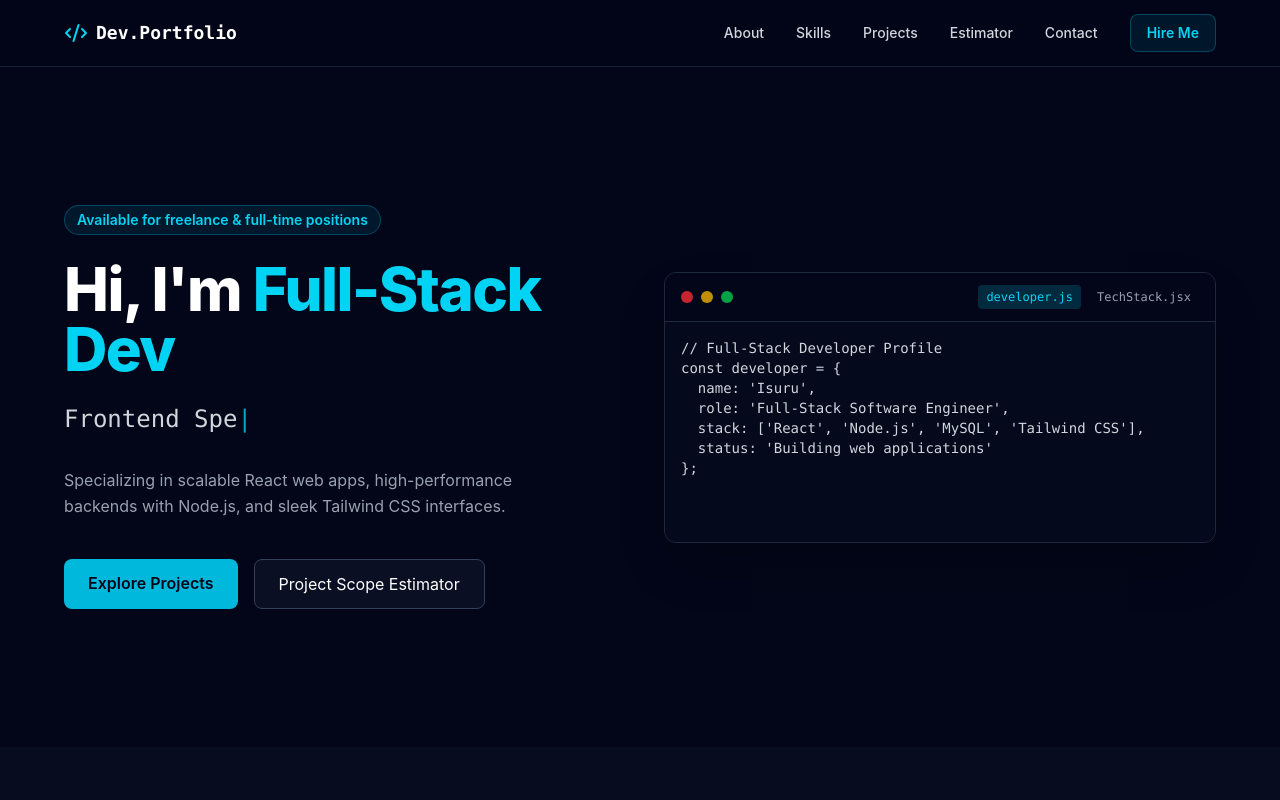
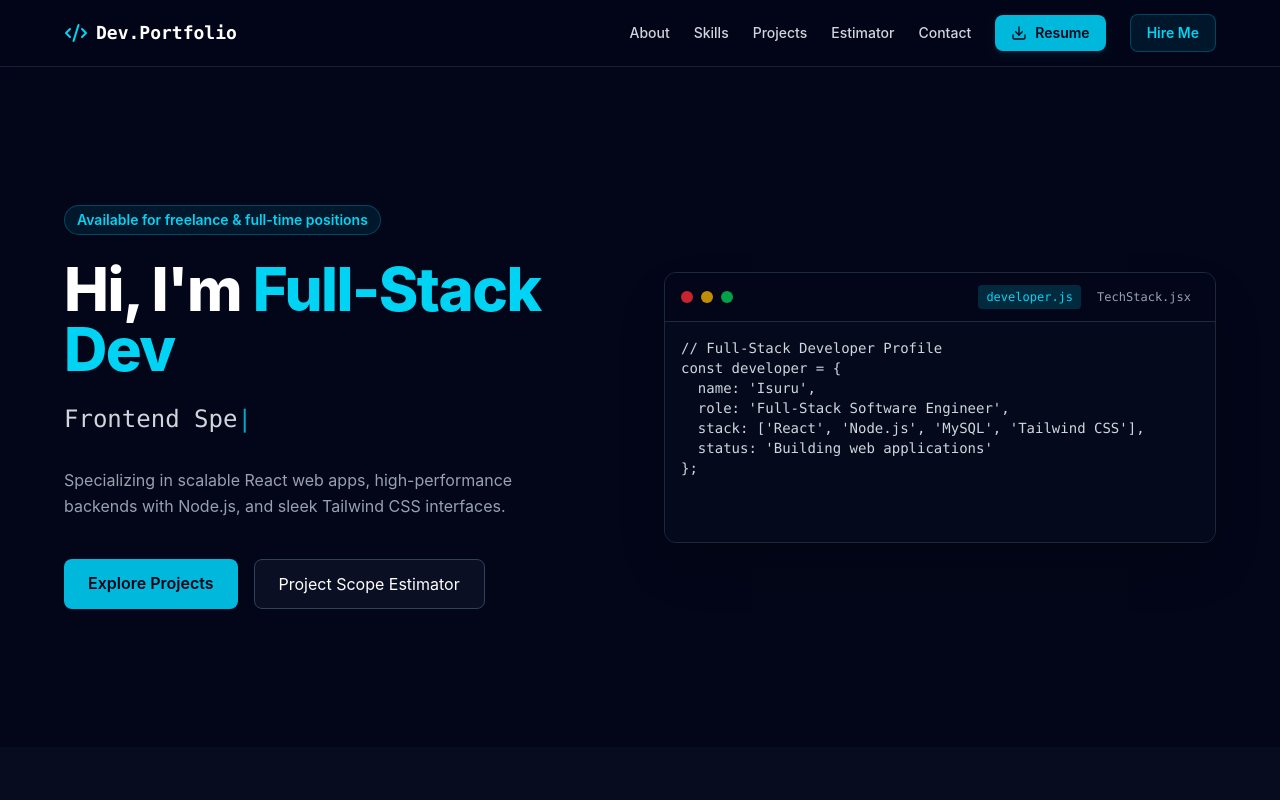
Before and after one commit to IsuruPromuditha/Isuru-Pramuditha-Jayasooriya_porfolio, a React app: page / in a window 1280 px wide. Shown: the top 800 px of the page. Built offline with nearby package versions, Linux system fonts and the light colour scheme; the HTML template or start-up script is replaced by a standard one.

Commit message:
add download resume button to navbar

```diff
--- /dev/null
+++ b/src/components/DownloadResumeButton.jsx
@@ -0,0 +1,15 @@
+import React from 'react';
+import { Download } from 'lucide-react';
+
+export default function DownloadResumeButton() {
+  return (
+    <a
+      href="/resume.pdf"
+      download="Isuru Pramuditha Jaysooriya_Resume.pdf"
+      className="inline-flex items-center space-x-2 px-5 py-2.5 rounded-lg bg-cyan-500 text-slate-950 font-semibold hover:bg-cyan-400 transition shadow-lg shadow-cyan-500/20 active:scale-95"
+    >
+      <Download className="w-4 h-4" />
+      <span>Download Resume</span>
+    </a>
+  );
+}
--- a/src/components/layout/Navbar.jsx
+++ b/src/components/layout/Navbar.jsx
@@ -1,5 +1,5 @@
 import React, { useState } from 'react';
-import { Menu, X, Code2 } from 'lucide-react';
+import { Menu, X, Code2, Download } from 'lucide-react';
 
 export default function Navbar() {
   const [isOpen, setIsOpen] = useState(false);
@@ -20,7 +20,8 @@ export default function Navbar() {
           <span className="text-white font-mono">Dev.Portfolio</span>
         </a>
 
-        <div className="hidden md:flex items-center space-x-8 text-sm font-medium">
+        {/* Desktop Navigation */}
+        <div className="hidden md:flex items-center space-x-6 text-sm font-medium">
           {navLinks.map((link) => (
             <a
               key={link.name}
@@ -30,6 +31,17 @@ export default function Navbar() {
               {link.name}
             </a>
           ))}
+
+          {/* Download Resume Button */}
+          <a
+            href="/resume.pdf"
+            download="Isuru Pramuditha Jaysooriya_Resume.pdf"
+            className="flex items-center space-x-2 px-4 py-2 rounded-lg bg-cyan-500 text-slate-950 hover:bg-cyan-400 transition font-semibold shadow-md shadow-cyan-500/10 active:scale-95"
+          >
+            <Download className="w-4 h-4" />
+            <span>Resume</span>
+          </a>
+
           <a
             href="#contact"
             className="px-4 py-2 rounded-lg bg-cyan-500/10 border border-cyan-500/30 text-cyan-400 hover:bg-cyan-500 hover:text-slate-950 transition font-semibold"
@@ -38,6 +50,7 @@ export default function Navbar() {
           </a>
         </div>
 
+        {/* Mobile Hamburger Toggle */}
         <button
           onClick={() => setIsOpen(!isOpen)}
           className="md:hidden text-gray-400 hover:text-white focus:outline-none"
@@ -47,6 +60,7 @@ export default function Navbar() {
         </button>
       </div>
 
+      {/* Mobile Dropdown Menu */}
       {isOpen && (
         <div className="md:hidden mt-3 pt-3 border-t border-slate-800 space-y-3 pb-2 px-2">
           {navLinks.map((link) => (
@@ -59,10 +73,22 @@ export default function Navbar() {
               {link.name}
             </a>
           ))}
+
+          {/* Mobile Download Resume Button */}
+          <a
+            href="/resume.pdf"
+            download="Isuru Pramuditha Jaysooriya_Resume.pdf"
+            onClick={() => setIsOpen(false)}
+            className="flex items-center justify-center space-x-2 w-full py-2.5 rounded-lg bg-cyan-500 text-slate-950 font-semibold"
+          >
+            <Download className="w-4 h-4" />
+            <span>Download Resume</span>
+          </a>
+
           <a
             href="#contact"
             onClick={() => setIsOpen(false)}
-            className="block text-center mt-2 py-2 rounded-lg bg-cyan-500 text-slate-950 font-semibold"
+            className="block text-center mt-2 py-2 rounded-lg bg-cyan-500/10 border border-cyan-500/30 text-cyan-400 font-semibold"
           >
             Hire Me
           </a>
```
Also changed, not shown: 1 other file (tests, documents, lock files or other folders).
